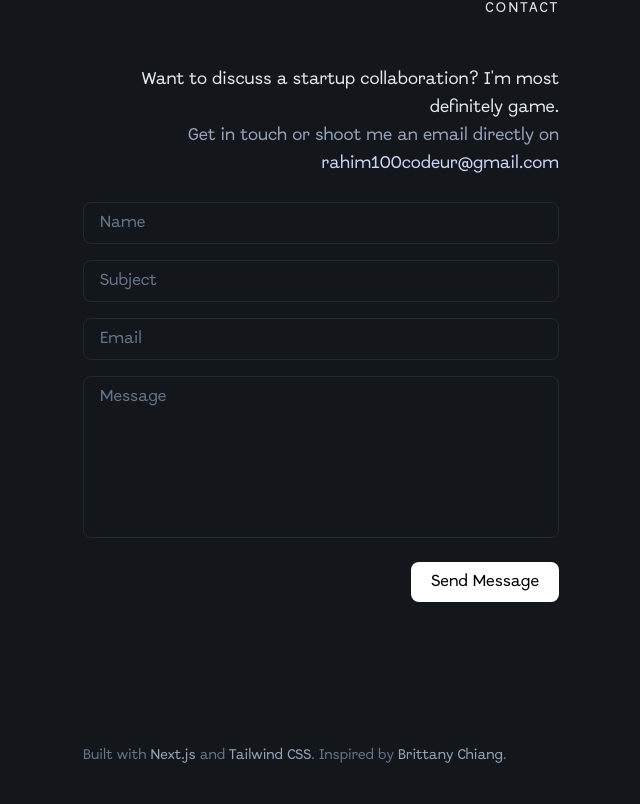
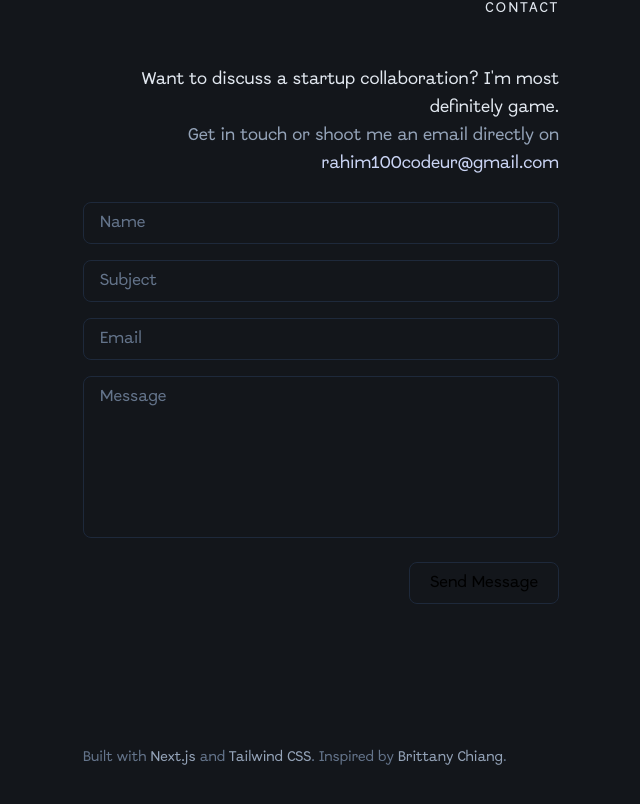
Before and after one commit to Rahim10020/freelance_portfolio, a Next.js app: page / in a window 1280 px wide. Shown: the part 2382-3186 px from the top of the page, without its empty margins (561-1201 px from the left). Built offline with nearby package versions, Linux system fonts and the light colour scheme; no server answers.

Commit message:
change send message button styles

```diff
--- a/src/components/sections/Contact.tsx
+++ b/src/components/sections/Contact.tsx
@@ -126,7 +126,7 @@ export default function Contact() {
             <button
               type="submit"
               disabled={status === "sending"}
-              className="inline-flex items-center justify-center rounded-lg bg-[var(--c-bg-solid-white)] px-5 py-2 font-medium text-[var(--c-text-black)] transition-all duration-300 hover:cursor-pointer disabled:cursor-not-allowed disabled:opacity-50"
+              className="inline-flex items-center justify-center rounded-lg border border-[var(--c-border-input)] bg-transparent hover:shadow-sm px-5 py-2 font-medium text-[var(--c-text-black)] transition-all duration-500 hover:cursor-pointer disabled:cursor-not-allowed disabled:opacity-50"
             >
               <span>
                 {status === "sending"
--- a/src/components/ui/EmptyState.tsx
+++ b/src/components/ui/EmptyState.tsx
@@ -32,11 +32,11 @@ export default function EmptyState({
       </div>
 
       {title && (
-        <h3 className="mt-5 font-display text-xl font-semibold text-[var(--c-text-strong)]">
+        <h3 className="mt-6 font-display text-xl font-semibold text-[var(--c-text-strong)]">
           {title}
         </h3>
       )}
-      <p className="mt-3 font-display text-base text-[var(--c-text-soft)]">
+      <p className="mt-2 font-display text-base text-[var(--c-text-soft)]">
         {message}
       </p>
 
```
